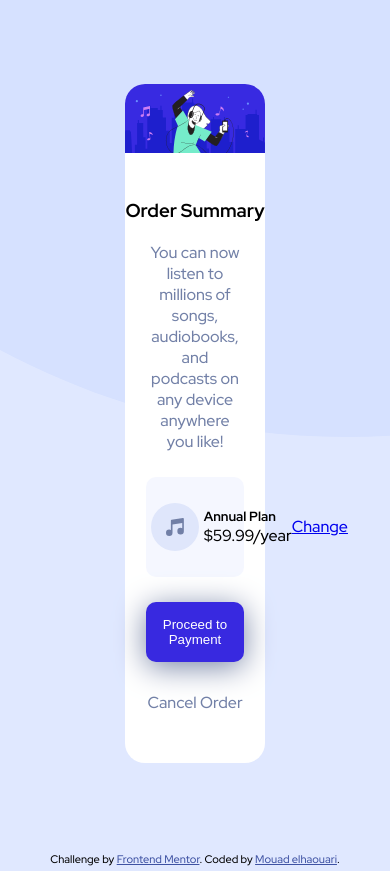
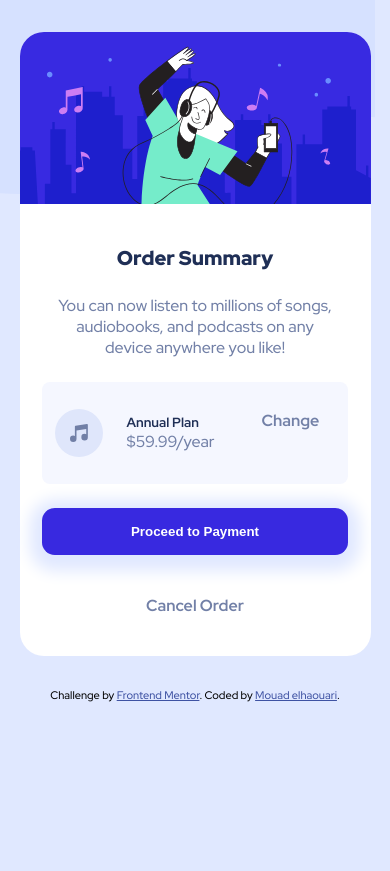
Before and after one commit to mouad-eh/order-summary-component, a plain HTML site: page index.html in a window 390 px wide. After the commit the page ends 844 px from the top, so only its background shows below. Drawn offline with Linux system fonts and the light colour scheme.

Commit message:
mobile first with clean code

```diff
--- a/index.html
+++ b/index.html
@@ -26,17 +26,16 @@
 </head>
 
 <body>
-	<div id="card">
-		<img src="images/illustration-hero.svg" id="illustration-hero" alt="">
+	<div class="card">
+		<img src="images/illustration-hero.svg" class="illustration-hero" alt="">
 		<h3>Order Summary</h3>
-
   		<p>
 			You can now listen to millions of songs, audiobooks, and podcasts on any
 			device anywhere you like!
 		</p>
-		<div id="annual-plan">
+		<div class="annual-plan">
 			<img src="images/icon-music.svg" alt="">
-			<div id="some-text">
+			<div class="some-text">
 				<h5>Annual Plan</h5>
 				<p>$59.99/year</p>
 			</div>
--- a/style.css
+++ b/style.css
@@ -1,85 +1,78 @@
 body{
-    margin: 0%;
-    padding: 0%;
-    text-align: center;
-    background-image: url(images/pattern-background-desktop.svg);
+    padding: 0;
+    margin: 0;
+    background-image: url(images/pattern-background-mobile.svg);
     background-repeat: no-repeat;
     background-color: hsl(225, 100%, 94%);
     font-family: 'Red Hat Display', sans-serif;
+    text-align: center;
 }
 
-#card{
-    border-radius: 20px;
-    margin: 10vh 32vw;
+.card{
+    width: 90%;
+    margin: 2rem auto;
+    /* box-shadow: 0 0 10px black; */
     background-color: white;
+    border-radius: 1.5rem;
 }
-#card #illustration-hero{
+.card > img{
     width: 100%;
-    border-radius: 20px 20px 0 0;
+    border-radius: 1.5rem 1.5rem 0 0;
+    margin-bottom: 1em;
 }
-#card h3{
-    margin-top: 40px;
+.card h3{
+    font-size: 1.25em;
+    font-weight: 900;
+    color: hsl(223, 47%, 23%);
 }
-#card > p{
+.card > p{
     color: hsl(224, 23%, 55%);
-    margin: auto 25px 25px;
+    margin: 1.5rem 2rem;
 }
-#card #annual-plan{
+.annual-plan{
     background-color: hsl(225, 100%, 98%);
-    border-radius: 10px;
     display: flex;
-    align-items: baseline;
-    height: 100px;
-    margin: auto 15% 25px;
+    width: 80%;
+    margin: auto auto;
+    border-radius: 0.5rem;
+    padding: 0.8rem;
+}
+.annual-plan img{
+    margin: auto 0;
+}
+.annual-plan .some-text{
+    margin: auto 1.5rem;
     text-align: start;
 }
-#annual-plan img{
-    margin: auto 5%;
+.annual-plan .some-text h5{
+    margin: 0;
+    color: hsl(223, 47%, 23%);
+    font-weight: 700;
 }
-#annual-plan #some-text {
-    margin: auto 0;
+.annual-plan .some-text p{
+    margin: 0;
+    color: hsl(224, 23%, 55%);
+    font-weight: 500;
 }
-#annual-plan #some-text h5{
-    margin: 0;
+.annual-plan a{
+    margin: auto 0 auto auto;
 }
-#annual-plan #some-text p{
-    margin: 0;
-}
-#annual-plan a{
-    display: block;
-    /* text-decoration: none; */
-    /* color: hsl(224, 23%, 55%); */
-    margin: auto 5% auto auto;
-}
-#annual-plan a:hover{
-    color: hsl(245, 57%, 63%);
-    text-decoration: none;
-}
-#card button{
-    color:white;
+.card button{
+    width: 87%;
+    margin: 1.5rem auto;
+    padding: 1rem;
+    color: white;
     background-color: hsl(245, 75%, 52%);
     border: none;
-    padding: 10px;
-    width: 70%;
-    border-radius: 10px;
-    box-shadow: 0 5px 30px hsl(224, 21%, 56%);
-    padding: 15px;
+    border-radius: 0.8rem;
+    font-weight: 700;
+    box-shadow: 0 0.25rem 1rem 0.75rem hsl(225, 100%, 94%);
 }
-#card button:hover{
-    background-color: hsl(245, 57%, 63%);
+.card a {
+    display: block;
+    padding: 1rem;
+    padding-bottom: 2.5rem;
+    color:hsl(224, 23%, 55%);
+    text-decoration: none;
+    font-weight: 700;
 }
-#card > a {
-    display: block;
-    text-decoration: none;
-    color: hsl(224, 23%, 55%);
-    padding: 20px;
-    padding-top: 30px;
-    padding-bottom: 50px;
-}
-#card > a:hover{
-    color: darkblue;
-}
-.attribution{
-    margin: 0;
-    padding: 5px;
-}
```
